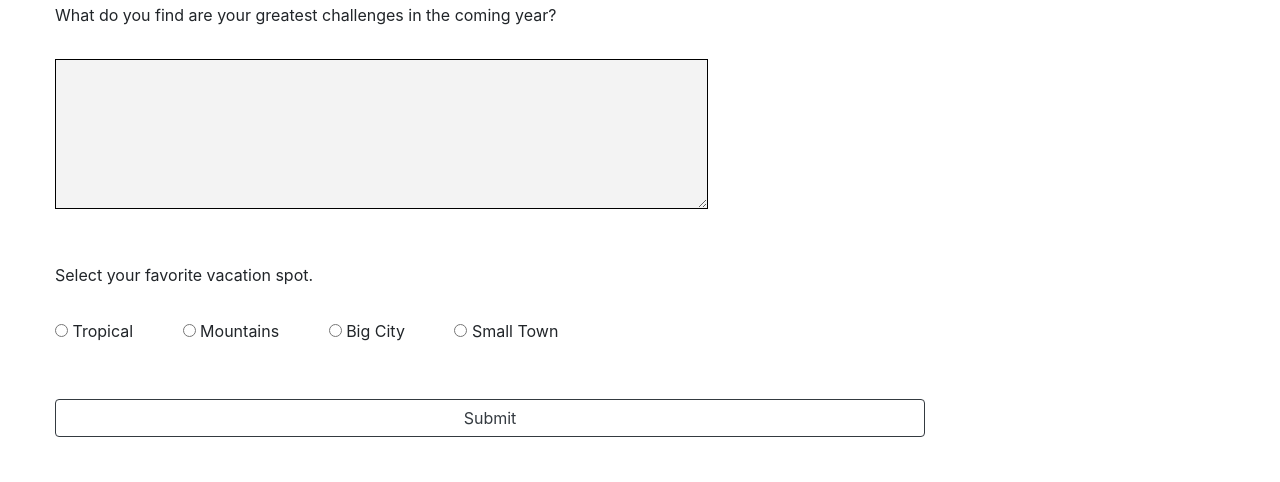
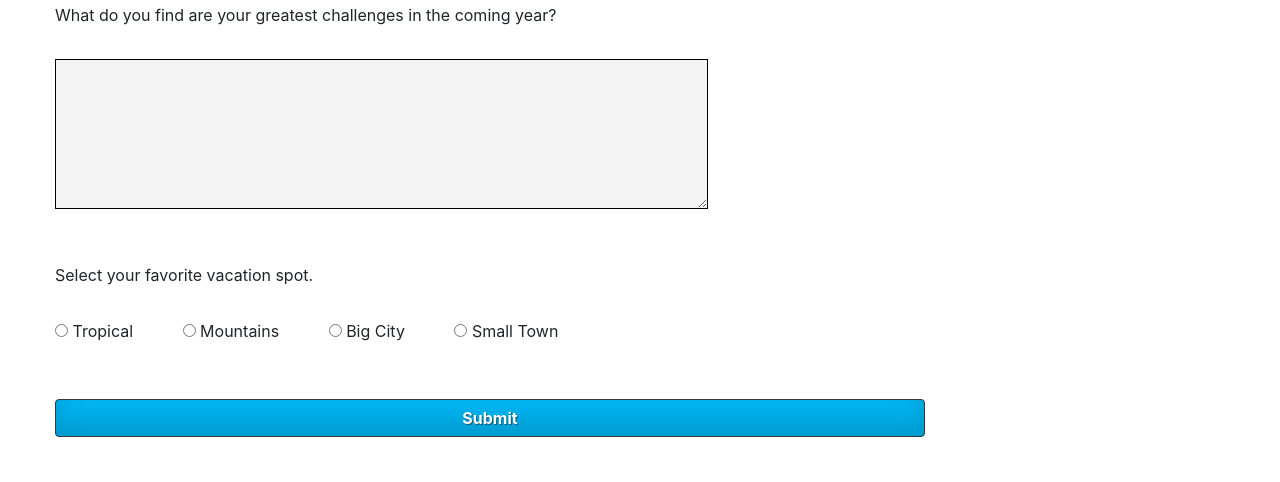
Before and after one commit to gv-webguru/gv-strength, a plain HTML site: page index-20180731.html in a window 1280 px wide. Shown: the part 643-1125 px from the top of the page. Drawn offline with nearby package versions, Linux system fonts and the light colour scheme; grey boxes are pictures that could not be loaded; a web font is replaced by a local one.

Commit message:
20190129-1339

```diff
--- a/css/styles.css
+++ b/css/styles.css
@@ -281,6 +281,15 @@
 #sub-btn{
     width:100%;
     margin:16px 0;
+    background-color:#00b5f2;
+    color: #fff;
+    font-weight: bold;
+    text-shadow: 1px 1px 1px rgba(0,0,0,.5);
+    box-shadow: 0 -15px 25px rgba(0,0,0,.15) inset;
+}
+
+#sub-btn:hover{
+    box-shadow: 0 15px 25px rgba(0,0,0,.15) inset;
 }
 
 .choice{
```
